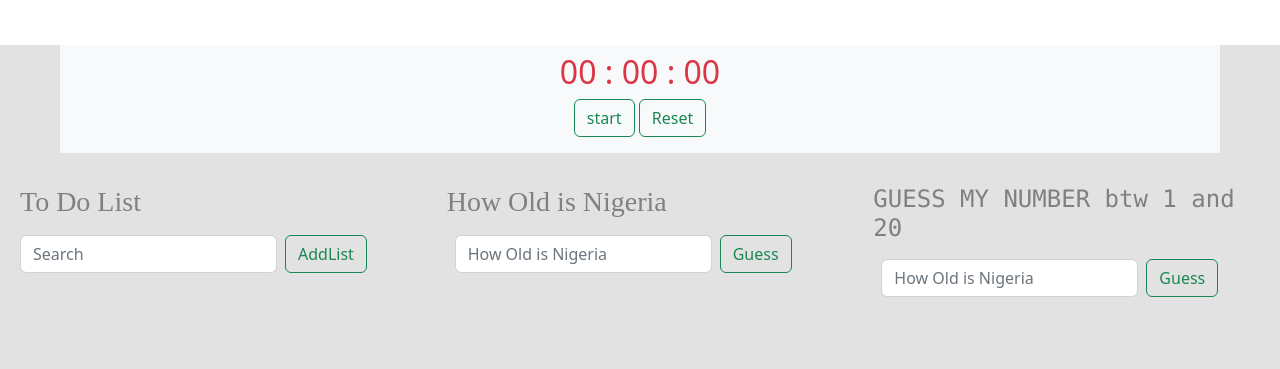
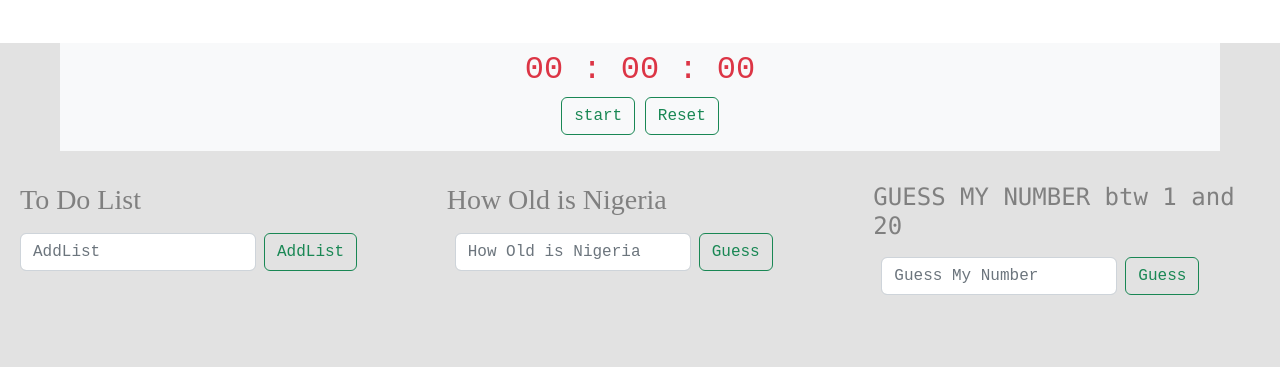
Before and after one commit to Josh-kean01/JavaScript, a plain HTML site: page index.html in a window 1280 px wide. Shown: the part 743-1112 px from the top of the page. Drawn offline with nearby package versions, Linux system fonts and the light colour scheme.

Commit message:
last commit

```diff
--- a/index.html
+++ b/index.html
@@ -5,7 +5,7 @@
     <meta charset="UTF-8">
     <meta http-equiv="X-UA-Compatible" content="IE=edge">
     <meta name="viewport" content="width=device-width, initial-scale=1.0">
-    <title>Simple Calculator</title>
+    <title>JavaScript Project</title>
     <link href="https://cdn.jsdelivr.net/npm/bootstrap@5.2.1/dist/css/bootstrap.min.css" rel="stylesheet"
         integrity="sha384-iYQeCzEYFbKjA/T2uDLTpkwGzCiq6soy8tYaI1GyVh/UjpbCx/TYkiZhlZB6+fzT" crossorigin="anonymous">
     <script src="https://cdn.jsdelivr.net/npm/bootstrap@5.2.1/dist/js/bootstrap.bundle.min.js"
@@ -58,7 +58,7 @@
     </style>
 </head>
 
-<body class="text-center" style="color: grey; overflow-x: hidden;">
+<body class="text-center" style="color: grey; overflow-x: hidden; font-family: monospace;">
     <h1 class="fs-1 font-monospace figure-caption" id="edcfr">JAVASCRIPT PROJECT</h1>
     <h2 id="tim" class="text-center fw-bold pt-2 fs-1"></h2>
     <br>
@@ -168,7 +168,7 @@
                     <h3>To Do List</h3>
                     <div class="navbar container" id="olu">
                         <div class="d-flex" role="search">
-                            <input class="form-control me-2" id="tola" type="text" placeholder="Search"
+                            <input class="form-control me-2" id="tola" type="text" placeholder="AddList"
                                 aria-label="Search">
                             <button class="btn btn-outline-success" onclick="tune()" type="submit">AddList</button>
                         </div>
@@ -196,7 +196,7 @@
                     <h1 class="title fs-4 font-monospace" id="title1">APPLICATION FORM</h1>
                     <div class="navbar p-2">
                         <div class="d-flex">
-                            <input class="form-control me-2 add" id="aero" type="text" placeholder="How Old is Nigeria">
+                            <input class="form-control me-2 add" id="aero" type="text" placeholder="Guess My Number">
                             <button class="btn btn-outline-success" onclick="fio()" type="submit">Guess</button>
                         </div>
                     </div>
```
